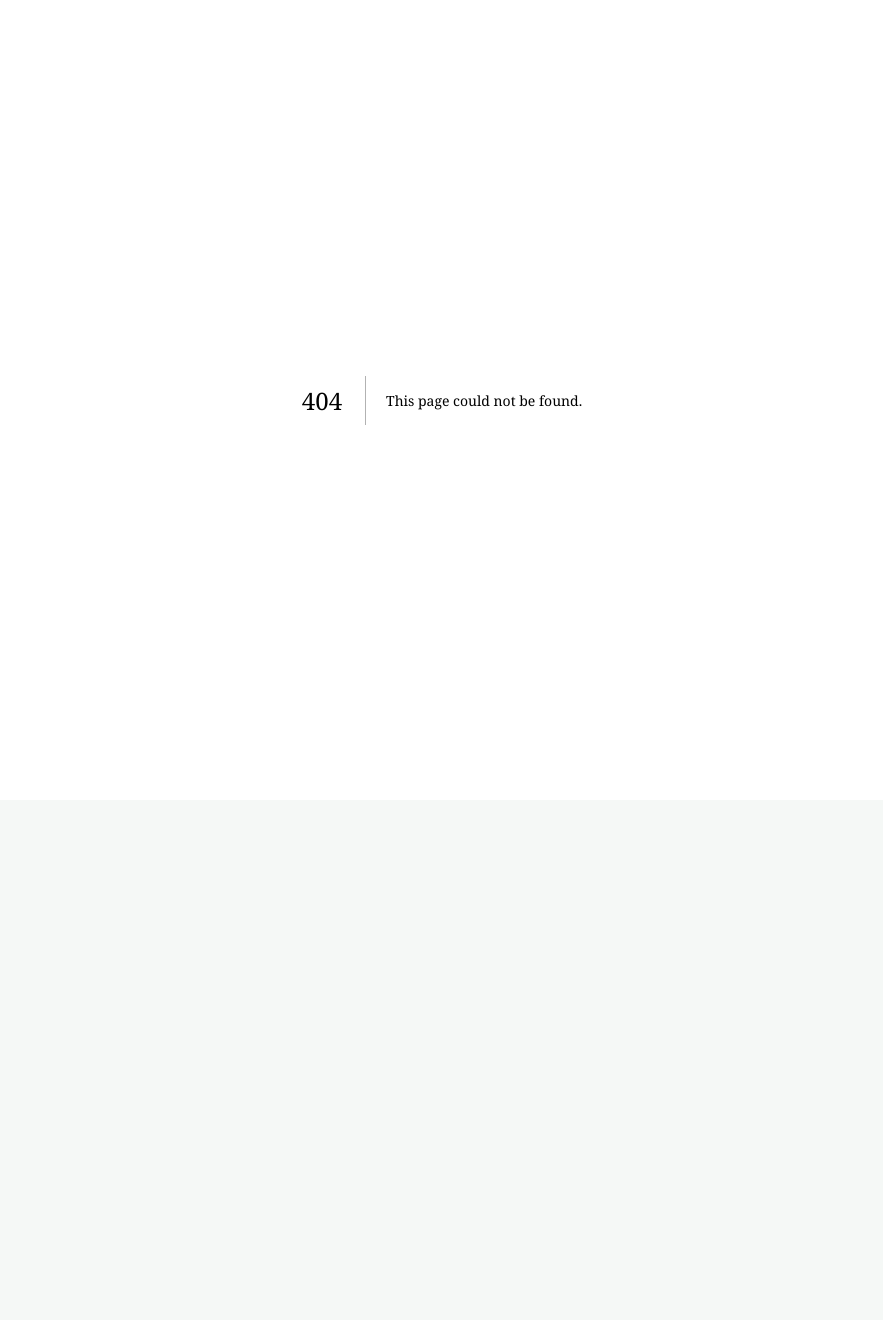
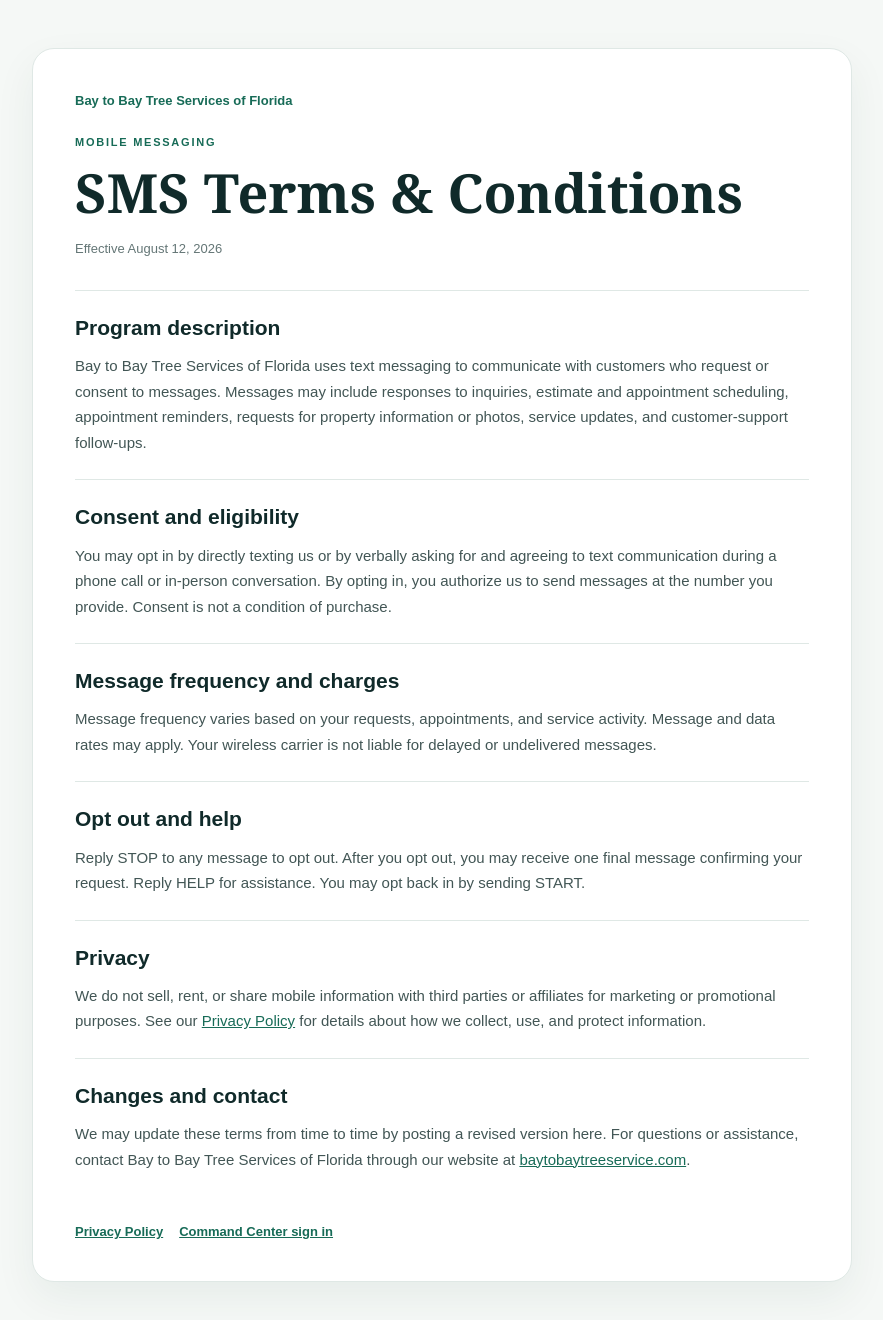
Before and after one commit to rg6rckw6p5-rgb/Bay-to-bay-AI-command-center-, a Next.js app: page /sms-terms in a window 1280 px wide. Before the commit this address had no page. Shown: the top 1320 px of the page, without its empty margins (198-1081 px from the left). Before the commit the page ends 800 px from the top, so only its background shows below. Built offline with nearby package versions, Linux system fonts and the light colour scheme.

Commit message:
Add public SMS privacy and terms pages

```diff
--- /dev/null
+++ b/src/app/legal.css
@@ -0,0 +1,71 @@
+.legal-page {
+  min-height: 100vh;
+  padding: 48px 20px 72px;
+  background: var(--paper);
+}
+
+.legal-shell {
+  width: min(820px, 100%);
+  margin: 0 auto;
+  padding: 42px;
+  border: 1px solid var(--line);
+  border-radius: 22px;
+  background: var(--card);
+  box-shadow: 0 16px 40px #143f3710;
+}
+
+.legal-brand {
+  display: inline-block;
+  margin-bottom: 28px;
+  color: var(--green);
+  font-size: 13px;
+  font-weight: 800;
+  text-decoration: none;
+}
+
+.legal-shell h1 {
+  margin: 7px 0 12px;
+  font-size: clamp(36px, 7vw, 54px);
+}
+
+.legal-updated {
+  margin-bottom: 34px;
+  color: var(--muted);
+  font-size: 13px;
+}
+
+.legal-section {
+  padding: 24px 0;
+  border-top: 1px solid var(--line);
+}
+
+.legal-section h2 {
+  margin-bottom: 12px;
+  font: 700 21px/1.25 Arial, Helvetica, sans-serif;
+}
+
+.legal-section p,
+.legal-section li {
+  color: #425655;
+  font-size: 15px;
+  line-height: 1.7;
+}
+
+.legal-section p + p { margin-top: 12px; }
+.legal-section ul { margin: 10px 0 0; padding-left: 22px; }
+.legal-section a { color: var(--green); }
+
+.legal-links {
+  display: flex;
+  flex-wrap: wrap;
+  gap: 16px;
+  margin-top: 28px;
+  font-size: 13px;
+}
+
+.legal-links a { color: var(--green); font-weight: 700; }
+
+@media (max-width: 600px) {
+  .legal-page { padding: 18px 10px 40px; }
+  .legal-shell { padding: 28px 20px; border-radius: 16px; }
+}
--- /dev/null
+++ b/src/app/sms-terms/page.tsx
@@ -0,0 +1,82 @@
+import type { Metadata } from "next";
+import Link from "next/link";
+import "../legal.css";
+
+export const metadata: Metadata = {
+  title: "SMS Terms & Conditions | Bay to Bay Tree Services of Florida",
+  description: "SMS messaging terms for Bay to Bay Tree Services of Florida.",
+};
+
+export default function SmsTermsPage() {
+  return (
+    <div className="legal-page">
+      <article className="legal-shell">
+        <a className="legal-brand" href="https://baytobaytreeservice.com">
+          Bay to Bay Tree Services of Florida
+        </a>
+        <p className="eyebrow">MOBILE MESSAGING</p>
+        <h1>SMS Terms &amp; Conditions</h1>
+        <p className="legal-updated">Effective August 12, 2026</p>
+
+        <section className="legal-section">
+          <h2>Program description</h2>
+          <p>
+            Bay to Bay Tree Services of Florida uses text messaging to communicate with customers who
+            request or consent to messages. Messages may include responses to inquiries, estimate and
+            appointment scheduling, appointment reminders, requests for property information or photos,
+            service updates, and customer-support follow-ups.
+          </p>
+        </section>
+
+        <section className="legal-section">
+          <h2>Consent and eligibility</h2>
+          <p>
+            You may opt in by directly texting us or by verbally asking for and agreeing to text
+            communication during a phone call or in-person conversation. By opting in, you authorize us
+            to send messages at the number you provide. Consent is not a condition of purchase.
+          </p>
+        </section>
+
+        <section className="legal-section">
+          <h2>Message frequency and charges</h2>
+          <p>
+            Message frequency varies based on your requests, appointments, and service activity.
+            Message and data rates may apply. Your wireless carrier is not liable for delayed or
+            undelivered messages.
+          </p>
+        </section>
+
+        <section className="legal-section">
+          <h2>Opt out and help</h2>
+          <p>
+            Reply STOP to any message to opt out. After you opt out, you may receive one final message
+            confirming your request. Reply HELP for assistance. You may opt back in by sending START.
+          </p>
+        </section>
+
+        <section className="legal-section">
+          <h2>Privacy</h2>
+          <p>
+            We do not sell, rent, or share mobile information with third parties or affiliates for
+            marketing or promotional purposes. See our <Link href="/privacy">Privacy Policy</Link> for
+            details about how we collect, use, and protect information.
+          </p>
+        </section>
+
+        <section className="legal-section">
+          <h2>Changes and contact</h2>
+          <p>
+            We may update these terms from time to time by posting a revised version here. For questions
+            or assistance, contact Bay to Bay Tree Services of Florida through our website at{" "}
+            <a href="https://baytobaytreeservice.com">baytobaytreeservice.com</a>.
+          </p>
+        </section>
+
+        <nav className="legal-links" aria-label="Legal pages">
+          <Link href="/privacy">Privacy Policy</Link>
+          <Link href="/login">Command Center sign in</Link>
+        </nav>
+      </article>
+    </div>
+  );
+}
```
Also changed, not shown: src/app/privacy/page.tsx (added, +88 -0 lines).
